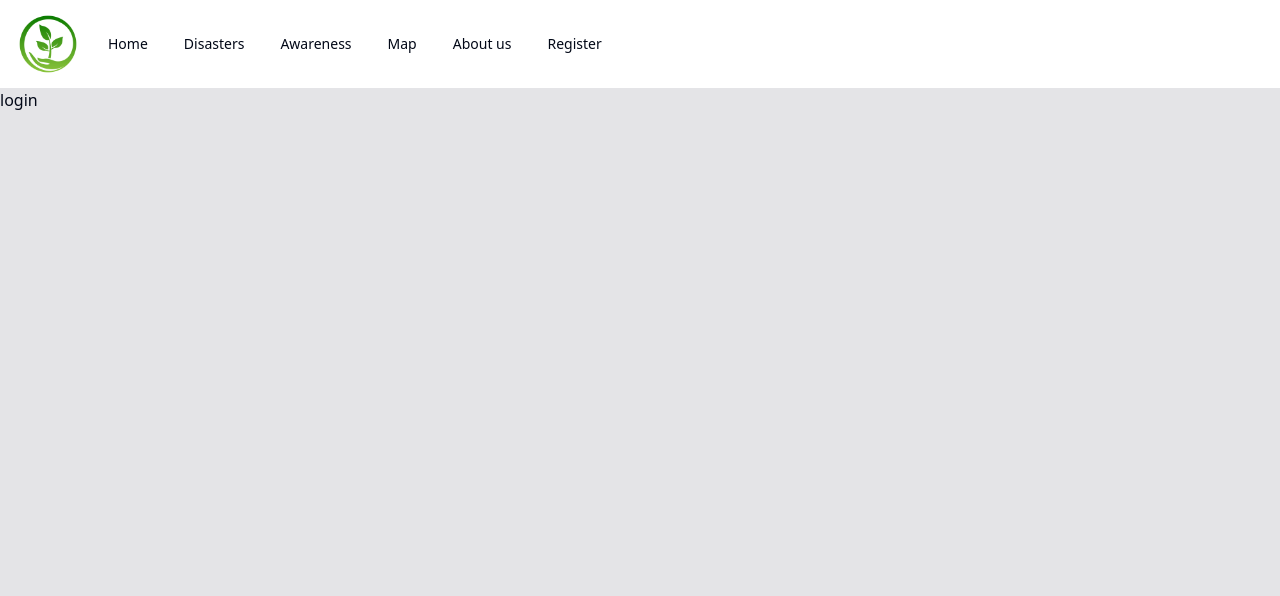
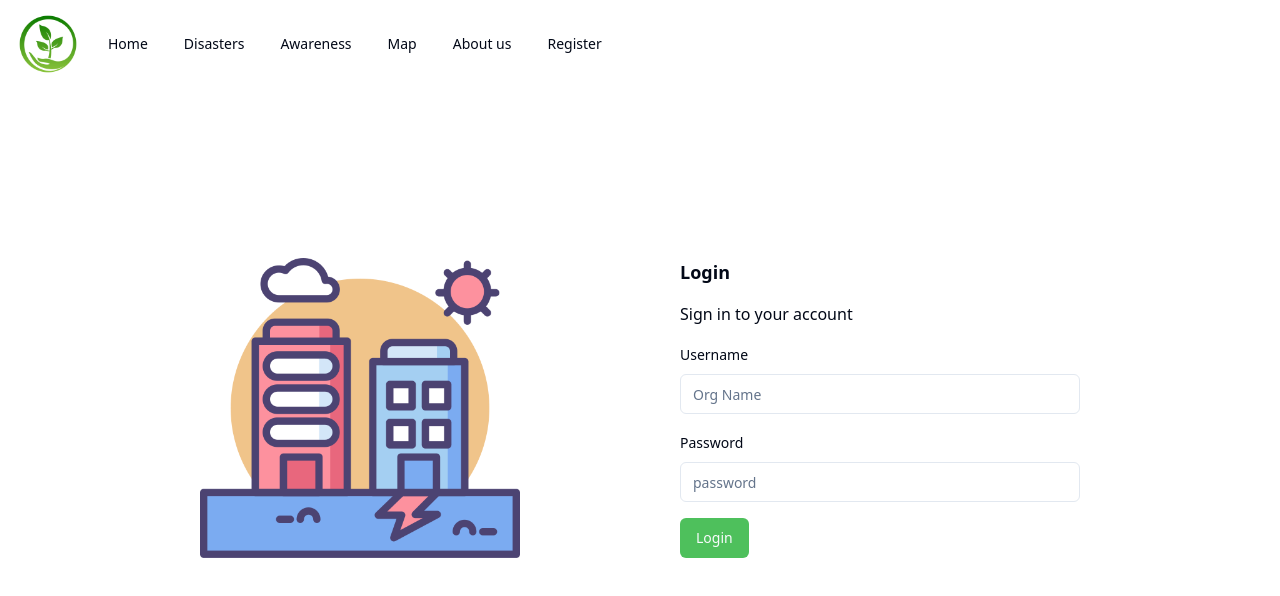
Before and after one commit to devansh-dek/CrisisBridge, a React (Vite) app in the folder client/: page /login in a window 1280 px wide. Shown: the top 596 px of the page. Built offline with nearby package versions, Linux system fonts and the light colour scheme.

Commit message:
chore_add_login

```diff
--- a/client/src/components/login.jsx
+++ b/client/src/components/login.jsx
@@ -1,9 +1,79 @@
-function Login(){
-    return(
-        <div className="bg-zinc-200 w-full h-screen">
-            <h1>login</h1>
-        </div>
-    )
+"use client";
+
+import { zodResolver } from "@hookform/resolvers/zod";
+import { useForm } from "react-hook-form";
+import { z } from "zod";
+
+import { Button } from "@/components/ui/button";
+import {
+  Form,
+  FormControl,
+  FormDescription,
+  FormField,
+  FormItem,
+  FormLabel,
+  FormMessage,
+} from "@/components/ui/form";
+import { Input } from "@/components/ui/input";
+import logo from "../assets/disaster-management.png"
+
+const formSchema = z.object({
+  username: z.string().min(2, {
+    message: "Username must be at least 2 characters.",
+  }),
+  password: z.string(),
+});
+
+function Login() {
+  const form = useForm({
+    resolver: zodResolver(formSchema),
+  });
+
+  function onSubmit(values) {
+    console.log(JSON.stringify(values));
+  }
+
+  return (
+    <div className="h-full mt-40 flex gap-40 justify-center items-center">
+      <img className="w-[20rem]" src={logo}></img>
+      <Form {...form}>
+        <form
+          onSubmit={form.handleSubmit(onSubmit)}
+          className="space-y-4 w-[25rem] h-fit"
+        >
+          <div className="text-lg font-semibold">Login</div>
+          <div className="mb-5">Sign in to your account</div>
+          <FormField
+            control={form.control}
+            name="username"
+            render={({ field }) => (
+              <FormItem>
+                <FormLabel>Username</FormLabel>
+                <FormControl>
+                  <Input placeholder="Org Name" {...field} />
+                </FormControl>
+                <FormMessage />
+              </FormItem>
+            )}
+          />
+          <FormField
+            control={form.control}
+            name="password"
+            render={({ field }) => (
+              <FormItem>
+                <FormLabel>Password</FormLabel>
+                <FormControl>
+                  <Input placeholder="password" {...field} />
+                </FormControl>
+                <FormMessage />
+              </FormItem>
+            )}
+          />
+          <Button type="submit">Login</Button>
+        </form>
+      </Form>
+    </div>
+  );
 }
 
-export default Login
+export default Login;
--- a/client/src/pages/Map.jsx
+++ b/client/src/pages/Map.jsx
@@ -14,7 +14,7 @@ function MapComponent() {
   const [data, setData] = useState([]);
 
   const { isLoaded } = useLoadScript({
-    googleMapsApiKey: "",
+    googleMapsApiKey: "AIzaSyAPaxWzHdEchDySEbDuhlwlW4KcoorTevY",
   });
 
   useEffect(() => {
```
Also changed, not shown: client/src/assets/disaster-management.png (added).
